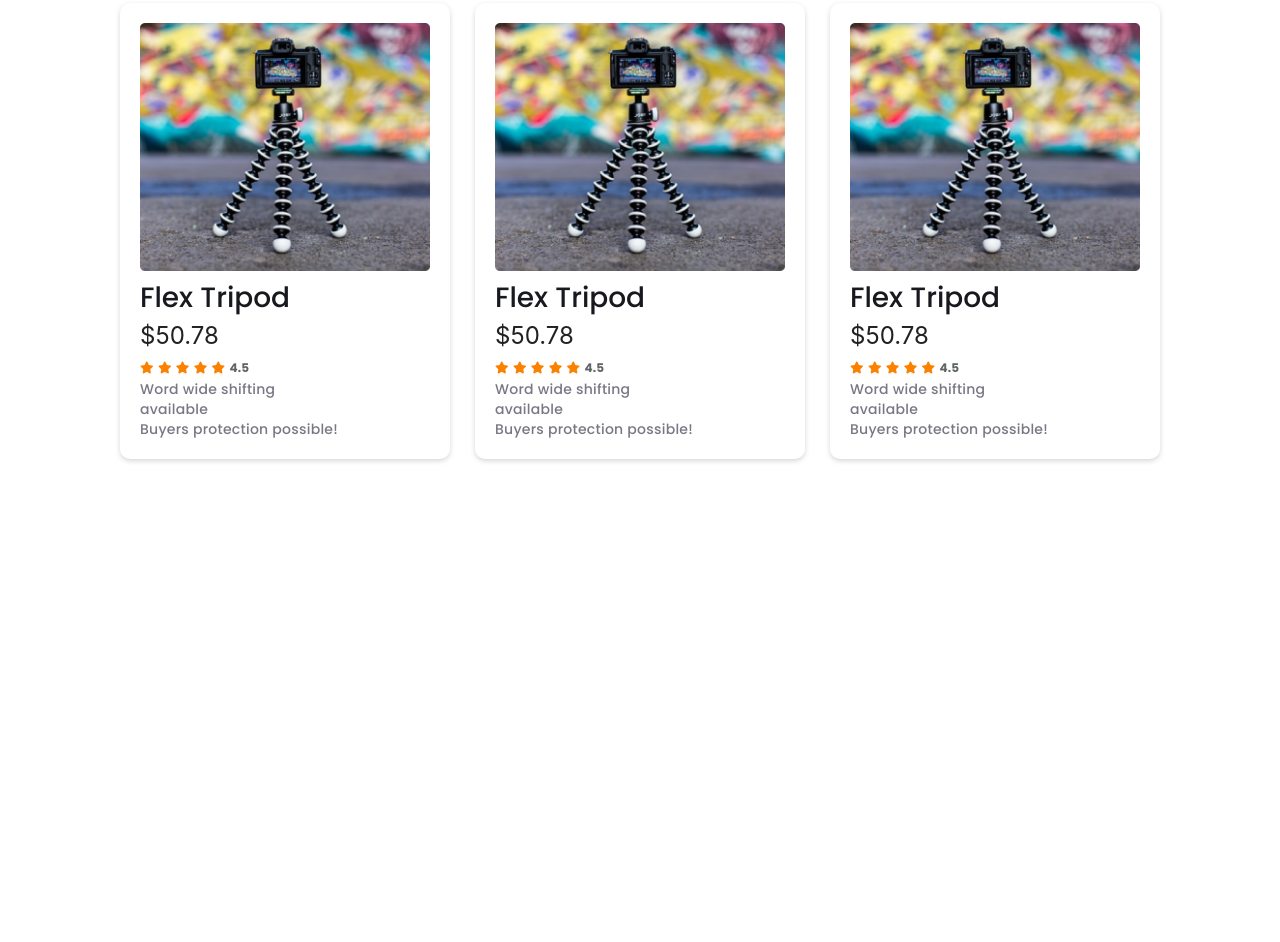
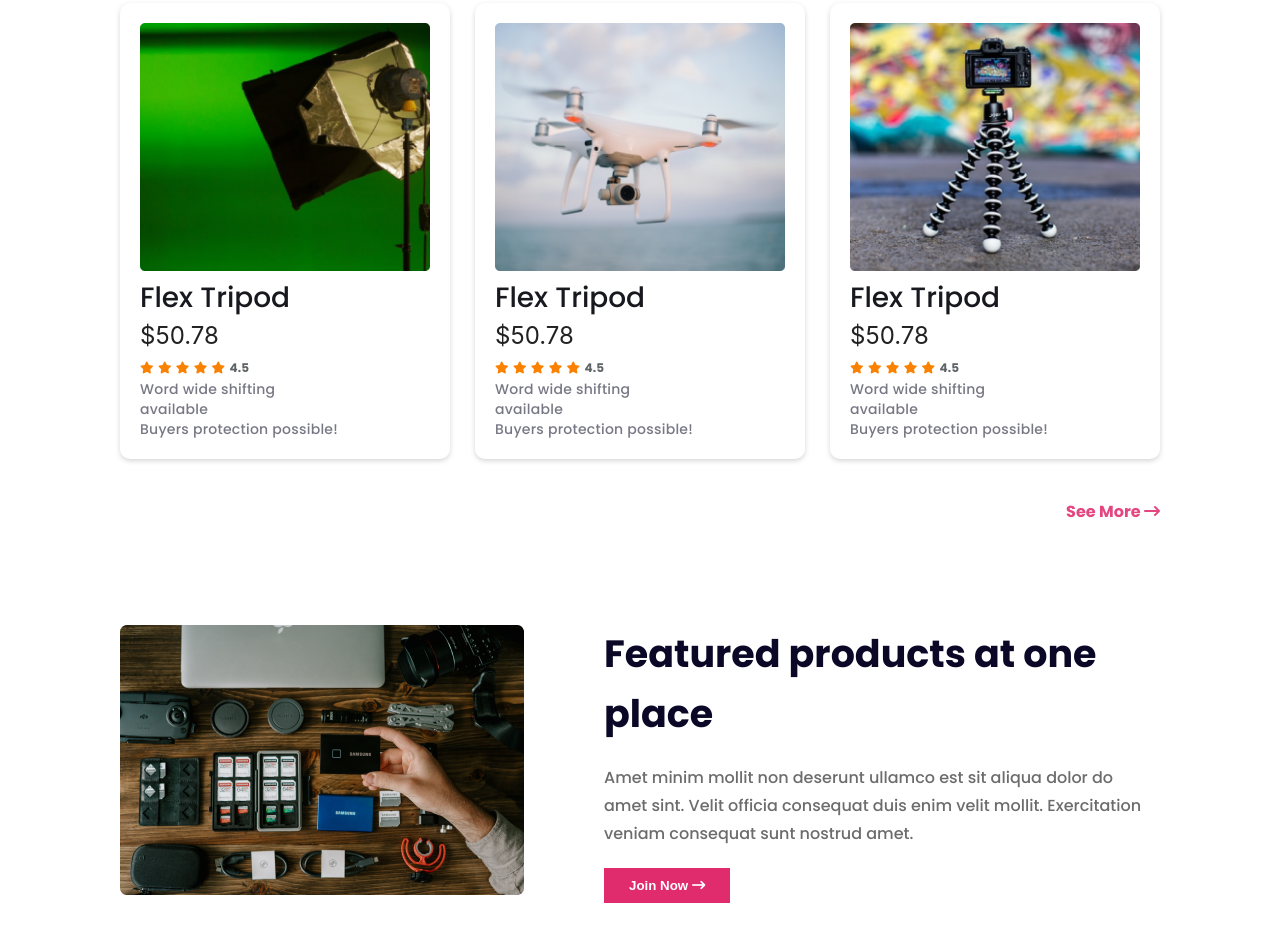
Before and after one commit to nayimHossen/Influencer-gear-project, a plain HTML site: page index.html in a window 1280 px wide. Shown: the part 1945-2887 px from the top of the page. Before the commit the page ends 2504 px from the top, so only its background shows below. Drawn offline with Linux system fonts and the light colour scheme.

Commit message:
feature section

```diff
--- a/index.html
+++ b/index.html
@@ -72,7 +72,7 @@
         <div class="products">
           <div class="product">
             <div class="product-img">
-              <img src="./images/tripod.png" alt="" />
+              <img src="./images/airpod.png" alt="" />
             </div>
             <div class="product-details">
               <div class="product-info">
@@ -120,7 +120,7 @@
           </div>
           <div class="product">
             <div class="product-img">
-              <img src="./images/tripod.png" alt="" />
+              <img src="./images/action.png" alt="" />
             </div>
             <div class="product-details">
               <div class="product-info">
@@ -144,7 +144,7 @@
           </div>
           <div class="product">
             <div class="product-img">
-              <img src="./images/tripod.png" alt="" />
+              <img src="./images/mic.png" alt="" />
             </div>
             <div class="product-details">
               <div class="product-info">
@@ -168,7 +168,7 @@
           </div>
           <div class="product">
             <div class="product-img">
-              <img src="./images/tripod.png" alt="" />
+              <img src="./images/gear.png" alt="" />
             </div>
             <div class="product-details">
               <div class="product-info">
@@ -192,7 +192,7 @@
           </div>
           <div class="product">
             <div class="product-img">
-              <img src="./images/tripod.png" alt="" />
+              <img src="./images/setup.png" alt="" />
             </div>
             <div class="product-details">
               <div class="product-info">
@@ -216,7 +216,7 @@
           </div>
           <div class="product">
             <div class="product-img">
-              <img src="./images/tripod.png" alt="" />
+              <img src="./images/single-light.png" alt="" />
             </div>
             <div class="product-details">
               <div class="product-info">
@@ -240,7 +240,7 @@
           </div>
           <div class="product">
             <div class="product-img">
-              <img src="./images/tripod.png" alt="" />
+              <img src="./images/drone.png" alt="" />
             </div>
             <div class="product-details">
               <div class="product-info">
@@ -287,6 +287,25 @@
             </div>
           </div>
         </div>
+
+        <p class="see-more">
+          See More <i class="fa-solid fa-arrow-right-long"></i>
+        </p>
+      </section>
+
+      <section class="feature container">
+        <div class="feature-img">
+          <img src="./images/gear.png" alt="" />
+        </div>
+        <div class="feature-text">
+          <h2>Featured products at one place</h2>
+          <p>
+            Amet minim mollit non deserunt ullamco est sit aliqua dolor do amet
+            sint. Velit officia consequat duis enim velit mollit. Exercitation
+            veniam consequat sunt nostrud amet.
+          </p>
+          <button>Join Now <i class="fa-solid fa-arrow-right-long"></i></button>
+        </div>
       </section>
     </main>
 
--- a/style.css
+++ b/style.css
@@ -188,3 +188,47 @@ span {
   line-height: 22px;
   letter-spacing: 0.1px;
 }
+
+.see-more {
+  color: rgba(224, 44, 109, 0.87);
+  font-size: 16px;
+  font-style: normal;
+  font-weight: 700;
+  line-height: normal;
+  margin-top: 40px;
+  text-align: end;
+  cursor: pointer;
+}
+
+.feature {
+  display: flex;
+  align-items: center;
+  justify-content: space-between;
+  gap: 80px;
+}
+
+.feature h2 {
+  color: #0a0826;
+  font-size: 38px;
+  font-style: normal;
+  font-weight: 700;
+  line-height: 60px;
+}
+
+.feature p {
+  color: #6c6c6c;
+  font-size: 16px;
+  font-style: normal;
+  font-weight: 500;
+  line-height: 28px;
+  margin: 20px 0px;
+}
+
+.feature button {
+  background-color: #e02c6d;
+  border: 0px;
+  padding: 10px 25px;
+  color: white;
+  font-weight: bold;
+  cursor: pointer;
+}
```
